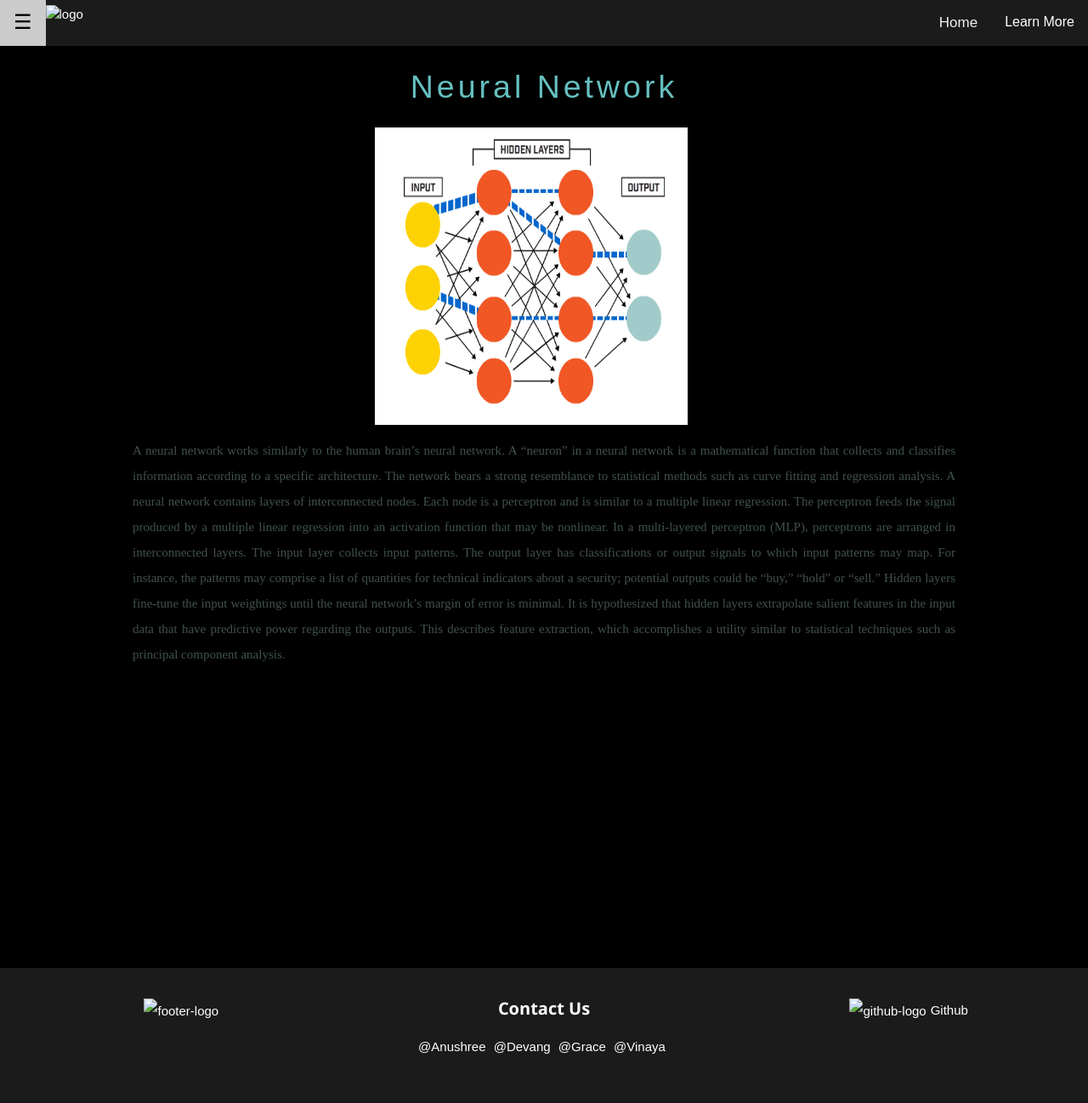
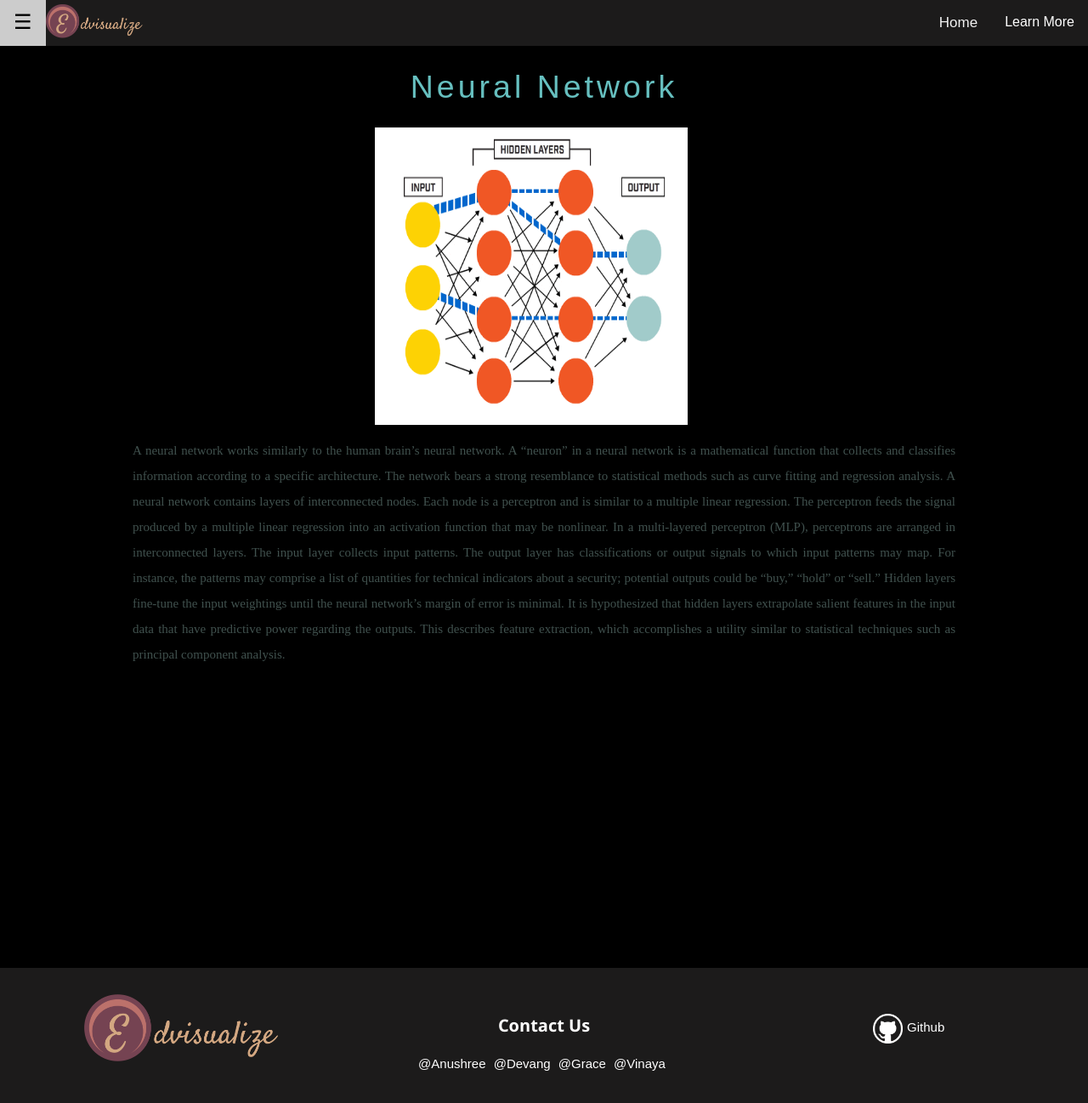
Before and after one commit to GraceLal/Edvisualize, a plain HTML site: page documentation/nn.html in a window 1280 px wide. Shown: the whole page at 85% size. Drawn offline with Linux system fonts and the light colour scheme; files that its build step writes are made by us from their sources; a web font is replaced by a local one.

Commit message:
documentation rectified

```diff
--- a/documentation/nn.html
+++ b/documentation/nn.html
@@ -57,9 +57,9 @@
     <div class="topnav">
       <div class="vis-teal">
       <button class="vis-button vis-teal vis-xlarge" onclick="vis_open()">☰</button>
-      <div class="logo"><img src="../../homepage/logo.png" alt="logo"></div>
+      <div class="logo"><img src="../../logo.png" alt="logo"></div>
       <div class="topnav-right">
-        <a href="../homepage/home.html">Home</a>
+        <a href="../../index.html">Home</a>
       <div class="dropdown">
         <button class="dropbtn">Learn More
 
@@ -105,7 +105,7 @@
 	<div class="footerv row">
 	  <div class="column">
 		<div class="container">
-		  <p><img height="80px" src="../homepage/logo.png"alt="footer-logo"> </p>
+		  <p><img height="80px" src="../logo.png"alt="footer-logo"> </p>
 		</div>
 	  </div>
 	  <div class="column">
@@ -116,7 +116,7 @@
       </div>
 	  <div class="column">
 		<div class="container">
-		  <p><img class="iconimg" width="45px" src="../homepage/github.png"alt="github-logo"><a href="https://github.com/GraceLal/Edvisualize" target="_blank">Github</a></p>
+		  <p><img class="iconimg" width="45px" src="../github.png"alt="github-logo"><a href="https://github.com/GraceLal/Edvisualize" target="_blank">Github</a></p>
 		</div>
 	  </div>
 	  </div>
```
Also changed, not shown: documentation/DataVisualisation.html (+4 -4 lines), documentation/algorithm.html (+4 -4 lines).
